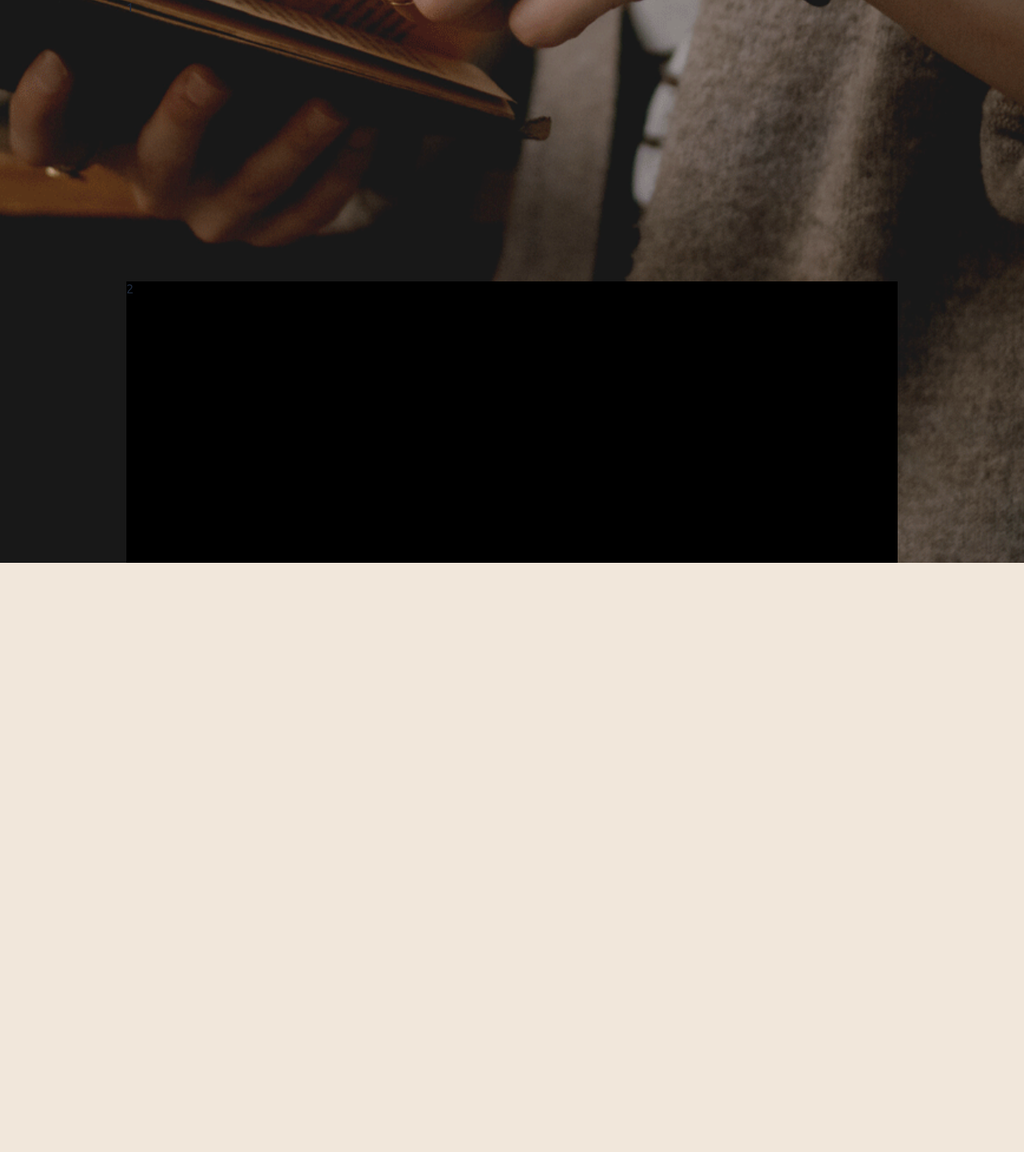
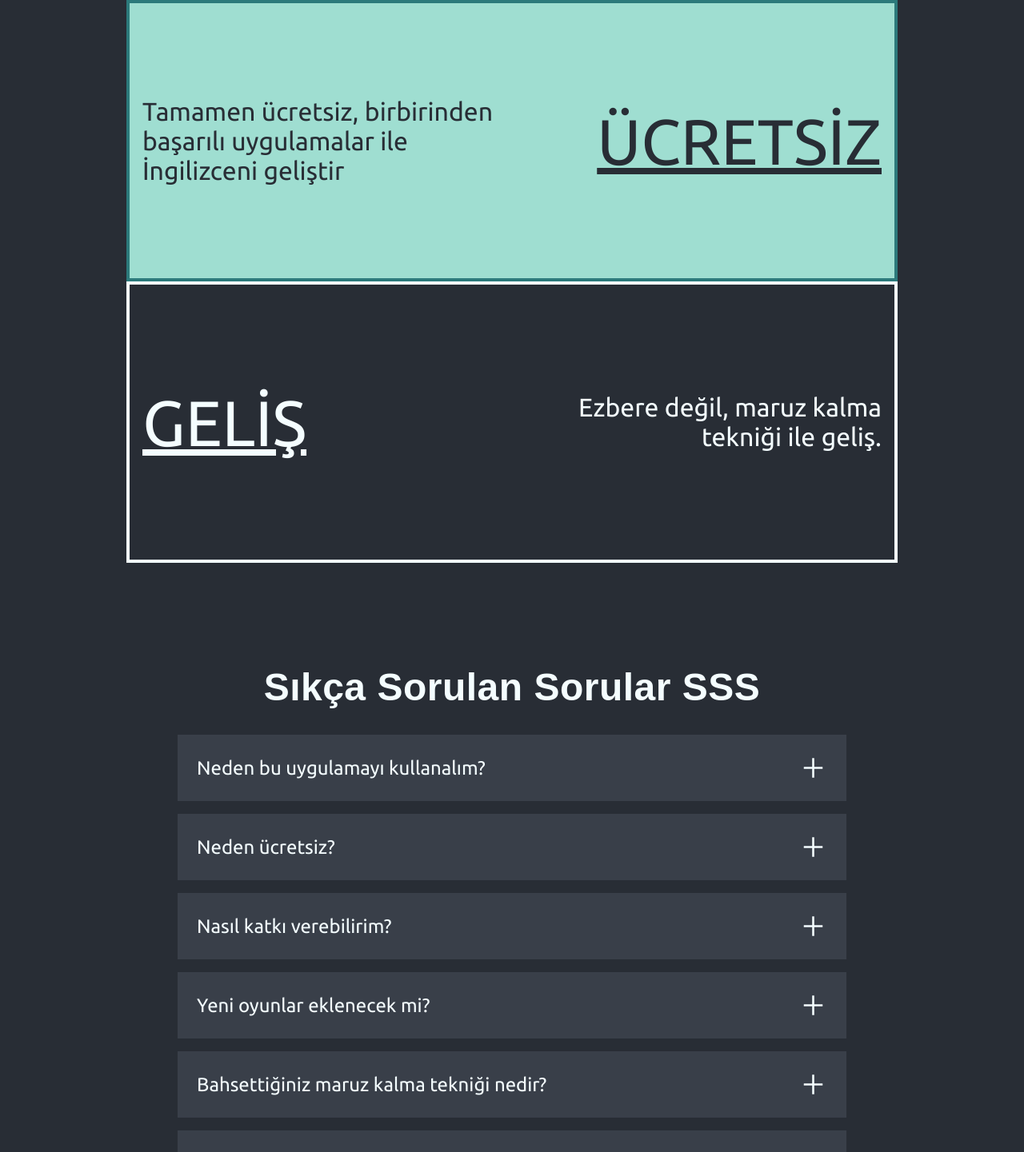
Before and after one commit to ramazandogna/with-lang, a React (Create React App) app: page / in a window 1280 px wide. Shown: the part 800-2241 px from the top of the page at 80% size. Before the commit the page ends 1504 px from the top, so only its background shows below. Built offline with nearby package versions, Linux system fonts and the light colour scheme.

Commit message:
Homepage has nearly finished

```diff
--- a/src/App.js
+++ b/src/App.js
@@ -3,6 +3,7 @@ import './Assets/Styles/global.css';
 import Home from './Pages/Home';
 import Introduction from './Pages/Introduction';
 import Navbar from './Components/Navbar';
+import SSS from './Pages/SSS';
 
 function App() {
    return (
@@ -12,6 +13,7 @@ function App() {
          <div className="container">
             <Home />
             <Introduction />
+            <SSS />
          </div>
       </div>
    );
--- a/src/Assets/Styles/global.css
+++ b/src/Assets/Styles/global.css
@@ -78,9 +78,11 @@ a {
 }
 
 .app {
-   background-image: url(../Images/background-2.png);
+   background-image: url(../Images/background-1.png);
    background-size: cover;
    background-position: center;
+   background-repeat: no-repeat;
+   height: 100vh;
 }
 
 .app-section {
--- a/src/Assets/Styles/introduction.css
+++ b/src/Assets/Styles/introduction.css
@@ -7,10 +7,69 @@
 
 .introduction-wrapper-1 {
    height: calc(100% / 2);
+   border: 4px solid var(--second-color);
+   color: var(--light-color);
+   display: flex;
+   flex-direction: row;
+   align-items: center;
+   background-color: var(--first-color);
+}
+.wrapper-1-1 {
+   height: 100%;
+   width: 50%;
+   display: flex;
+   align-items: center;
+   font-size: 2rem;
+   text-align: left;
+   color: var(--light-color);
+   padding: 0 1rem;
+}
+
+.wrapper-1-2 {
+   height: 100%;
+   width: 50%;
+   align-items: center;
+   font-size: 5rem;
+   display: flex;
+   justify-content: end;
+   padding: 0 1rem;
 }
 
 .introduction-wrapper-2 {
    height: calc(100% / 2);
+   border-bottom: 4px solid var(--light-color);
+   border-top: 4px solid var(--light-color);
+   color: var(--light-color);
+   display: flex;
+   flex-direction: row-reverse;
+   align-items: center;
+   border: 0.5rem;
+   background-color: var(--gray-light);
+   border: 4px solid var(--dark-color);
+}
 
-   background: #000;
+.wrapper-2-1 {
+   height: 100%;
+   width: 50%;
+   display: flex;
+   align-items: center;
+   font-size: 2rem;
+   text-align: right;
+   color: var(--dark-color);
+   padding: 0 1rem;
 }
+
+.wrapper-2-2 {
+   height: 100%;
+   width: 50%;
+   align-items: center;
+   font-size: 5rem;
+   display: flex;
+   justify-content: start;
+   color: var(--dark-color);
+   padding: 0 1rem;
+}
+
+.introduction-highline {
+   text-decoration: underline;
+}
--- /dev/null
+++ b/src/Assets/Styles/sss.css
@@ -0,0 +1,60 @@
+.accordion {
+   height: calc(100vh - 6rem);
+   width: 100%;
+   margin-top: 10%;
+   display: flex;
+   align-items: center;
+   flex-direction: column;
+   text-align: center;
+   padding: 0 4rem;
+}
+
+.accordion-heading {
+   font-size: 48px;
+   margin: 2rem 0;
+}
+
+.accordion-questions-section {
+   width: 100%;
+}
+
+.accordion-wrapper {
+   width: 100%;
+   display: flex;
+   flex-direction: column;
+}
+
+.accordion-item {
+   background: #393f49;
+   color: var(--dark-color);
+   padding: 1.5rem;
+   cursor: pointer;
+   transition: background-color 0.3s;
+   margin-bottom: 1rem;
+}
+
+.accordion-item:hover {
+   background-color: #454b56;
+}
+.accordion-item.active {
+   max-height: 500px; /* İstediğiniz maksimum yüksekliği belirleyebilirsiniz */
+   transition-delay: 0.3s;
+}
+
+.accordion-question-wrapper {
+   justify-content: space-between;
+   display: flex;
+   align-items: center;
+   font-size: 35px;
+}
+
+.accordion-question {
+   display: inline-block;
+   font-size: 24px;
+}
+
+.accordion-answer {
+   margin-top: 2rem;
+   font-size: 20px;
+   text-align: left;
+}
--- a/src/Components/Navbar.js
+++ b/src/Components/Navbar.js
@@ -7,7 +7,7 @@ import { Link } from 'react-router-dom';
 import { MdNightlight } from 'react-icons/md';
 
 function Navbar() {
-   const [isNightMode, setIsNightMode] = useState(false);
+   const [isNightMode, setIsNightMode] = useState(true);
 
    useEffect(() => {
       if (isNightMode) {
--- /dev/null
+++ b/src/Components/SSSquestions.js
@@ -0,0 +1,81 @@
+import { AiOutlineMinus, AiOutlinePlus } from 'react-icons/ai';
+import React, { useState } from 'react';
+
+function SSSquestions() {
+   const [activeIndex, setActiveIndex] = useState(null);
+
+   const handleClick = (index) => {
+      if (index === activeIndex) {
+         setActiveIndex(null);
+      } else {
+         setActiveIndex(index);
+      }
+   };
+
+   const questions = [
+      {
+         id: 1,
+         question: 'Neden bu uygulamayı kullanalım?',
+         answer:
+            'Çünkü sektördeki birçok uygulama sizleri uygulamada uzunca süre tutmayı hedefler, bunun içinse size birçok şeyi ezberletir. Ardından gerçekten de faydalı olmaya başlayacağı o anda premium üyelik almanızı ister ancak withLang tamamen ücretsiz.',
+      },
+      {
+         id: 2,
+         question: 'Neden ücretsiz?',
+         answer:
+            'Uygulama henüz geliştirme aşamasındadır. Amacımız uygulamanın tanınırlığını arttırmak. Sonrasında ise öğrenci ve başka planlar yapmayı düşünmekteyiz.',
+      },
+      {
+         id: 3,
+         question: 'Nasıl katkı verebilirim?',
+         answer:
+            'Arkana yaslan ve çalışmana bak, eğer çok kritik tavsiyelerin varsa mail yoluyla bilgilendirebilirsin.',
+      },
+      {
+         id: 4,
+         question: 'Yeni oyunlar eklenecek mi?',
+         answer:
+            'Uygulamamız geliştirme aşamasındadır, her geçen gün gelişmeye devam edecek.',
+      },
+      {
+         id: 5,
+         question: 'Bahsettiğiniz maruz kalma tekniği nedir?',
+         answer:
+            'Dilleri birer kilit olarak düşünebiliriz, beynimizin en sevdiği şey ise kilitleri ve algoritmaları çözmektir. O dile ne kadar maruz kalırsanız, beyniniz o dilin karmaşık yapısını çözmeye başlar. Unutmayın dil öğrenmek özel bir şey değildir. En basidinden, ana dili İngilizce olan bir ülkede en başarısız insanlar bile ana dili seviyesinde İngilizce biliyorlar, çünkü gördüler, duydular ve tekrar ettiler.',
+      },
+      {
+         id: 6,
+         question: 'Her yaşa uygun mu?',
+         answer:
+            'Evet, uygulamamız Türkçe okuma yazma yetkinliği olan her insan için uygundur.',
+      },
+   ];
+
+   return (
+      <div className="accordion-wrapper">
+         {questions.map((q) => (
+            <div
+               key={q.id}
+               className={`accordion-item ${
+                  activeIndex === q.id ? 'active' : ''
+               }`}
+               onClick={() => handleClick(q.id)}
+            >
+               <div className="accordion-question-wrapper">
+                  <div className="accordion-question">{q.question}</div>
+                  {activeIndex === q.id ? (
+                     <AiOutlineMinus className="accordion-question-icon" />
+                  ) : (
+                     <AiOutlinePlus className="accordion-question-icon" />
+                  )}
+               </div>
+               {activeIndex === q.id && (
+                  <div className="accordion-answer">{q.answer}</div>
+               )}
+            </div>
+         ))}
+      </div>
+   );
+}
+
+export default SSSquestions;
--- a/src/Pages/Introduction.jsx
+++ b/src/Pages/Introduction.jsx
@@ -8,8 +8,23 @@ function Introduction() {
          id="#introduction"
          className="introduction-section"
       >
-         <div className="introduction-wrapper-1">1</div>
-         <div className="introduction-wrapper-2">2</div>
+         <div className="introduction-wrapper-1">
+            <div className="wrapper-1-1">
+               Tamamen ücretsiz, birbirinden başarılı uygulamalar ile
+               İngilizceni geliştir
+            </div>
+            <div className="wrapper-1-2">
+               <span className="introduction-highline">ÜCRETSİZ</span>
+            </div>
+         </div>
+         <div className="introduction-wrapper-2">
+            <div className="wrapper-2-1">
+               Ezbere değil, maruz kalma tekniği ile geliş.
+            </div>
+            <div className="wrapper-2-2">
+               <span className="introduction-highline">GELİŞ</span>
+            </div>
+         </div>
       </div>
    );
 }
--- /dev/null
+++ b/src/Pages/SSS.jsx
@@ -0,0 +1,17 @@
+import '../Assets/Styles/sss.css';
+
+import React from 'react';
+import SSSquestions from '../Components/SSSquestions';
+
+const SSS = () => {
+   return (
+      <div className="accordion">
+         <h2 className="accordion-heading">Sıkça Sorulan Sorular SSS</h2>
+         <div className="accordion-questions-section">
+            <SSSquestions />
+         </div>
+      </div>
+   );
+};
+
+export default SSS;
```
Also changed, not shown: src/Assets/Images/background-1.png, src/Assets/Images/background-2.png (deleted).
